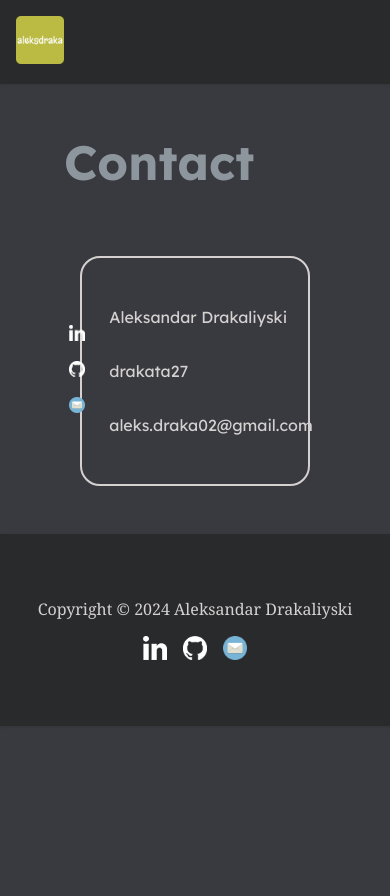
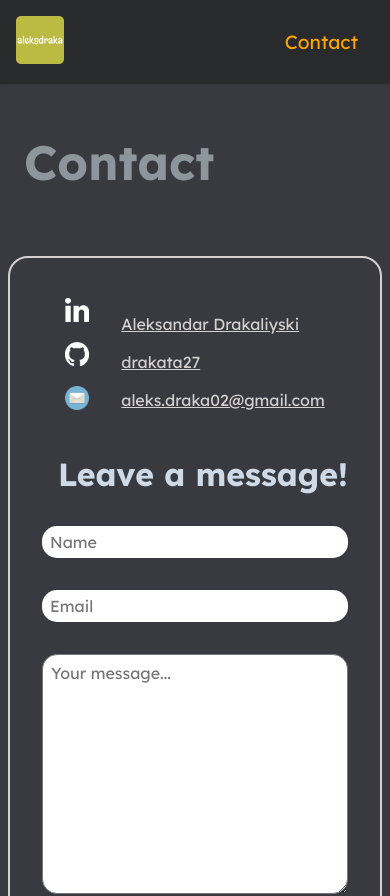
Before and after one commit to drakata27/blog-frontend, a React (Create React App) app: page /contact in a window 390 px wide. Shown: the top 896 px of the page. Before the commit the page ends 844 px from the top, so only its background shows below. Built offline with nearby package versions, Linux system fonts and the light colour scheme; no server answers.

Commit message:
Completed contact page

```diff
--- a/src/App.css
+++ b/src/App.css
@@ -533,15 +533,28 @@ form a:hover{
   align-items: center;
 }
 
+.contact-container p{
+  padding: 0.5rem;
+  margin: 0.5rem;
+}
+
 .links-text{
   align-items: center;
   justify-content: baseline;
+  margin-left: 1rem;
+}
+.links-text a{
+  text-decoration: underline;
 }
 .contact-form-container {
   width: 66%;
 }
+.contact-form-container input:nth-child(1) {
+  margin-top: 0;
+}
 .contact-form>input{
   width: 100%;
+  font-size: 2rem;
 }
 
 .contact-form>textarea{
@@ -646,19 +659,43 @@ form a:hover{
   }
 
   /* Contact */
+  .contact-container-main {
+    margin: 3rem 0.5rem;
+  }
   .contact-container{
     flex-direction: column;
     justify-content: none;
+    margin: 2rem 0rem;
   }
   .links>a>img{
-    width: 1rem;
-    height: 1rem;
+    width: 1.5rem;
+    height: 1.5rem;
   }
+
   .contact-container p{
     font-size: 1rem;
+    margin: 0;
   }
   .contact-form-container {
-    width: 50%;
+    width: 100%;
+  }
+  .contact-form-container h2{
+    margin: 2rem 0 0 0;
+  }
+  .contact-form-container input {
+    width: 100%;
+    height: 2rem;
+    font-size: 1rem;
+  }
+  .contact-form-container textarea {
+    width: 100%;
+    font-size: 1rem;
+  }
+
+  .contact-links{
+    display: flex;
+    align-items: baseline;
+    justify-content: baseline;
   }
 
   /* Footer */
--- a/src/components/Contact.js
+++ b/src/components/Contact.js
@@ -1,4 +1,4 @@
-import React, { useRef } from 'react'
+import React, { useRef, useState } from 'react'
 import {Link} from 'react-router-dom'
 
 import GitHub from '../assets/github.png'
@@ -7,33 +7,52 @@ import Mail from '../assets/mail.png'
 
 import emailjs from '@emailjs/browser';
 
+import Loader from "react-spinners/ScaleLoader";
+
 const Contact = () => {
-  // const form = useRef();
-  // const publicKey = process.env.REACT_APP_EMAILJS_PUBLIC_KEY;
-  // const serviceId = process.env.REACT_APP_SERVICE_ID;
-  // const templateId = process.env.REACT_APP_TEMPLATE_ID;
+  const form = useRef();
+  const publicKey = process.env.REACT_APP_EMAILJS_PUBLIC_KEY;
+  const serviceId = process.env.REACT_APP_SERVICE_ID;
+  const templateId = process.env.REACT_APP_TEMPLATE_ID;
 
-  // const sendEmail = (e) => {
-  //   e.preventDefault();
-  //   emailjs
-  //     .sendForm(serviceId, templateId, form.current, {
-  //       publicKey: publicKey,
-  //     })
-  //     .then(
-  //       () => {
-  //         console.log('SUCCESS!');
-  //         e.target.reset()
-  //       },
-  //       (error) => {
-  //         console.log('FAILED...', error.text);
-  //       },
-  //     );
-  // };
+  const [errorMessage, setErrorMessage] = useState('');
+  const [loading, setLoading] = useState(false)
+
+  const sendEmail = (e) => {
+    setLoading(true)
+    e.preventDefault();
+    const { user_name, user_email, message } = e.target.elements;
+    if (!user_name.value || !user_email.value || !message.value) {
+      setErrorMessage('Please fill out all fields.');
+      setLoading(false)
+      return;
+    }
+
+    emailjs
+      .sendForm(serviceId, templateId, form.current, {
+        publicKey: publicKey,
+      })
+      .then(
+        () => {
+          console.log('SUCCESS!');
+          e.target.reset()
+          setErrorMessage('');
+          setLoading(false)
+          alert('Message sent successfully!')
+        },
+        (error) => {
+          console.log('FAILED...', error.text);
+          setErrorMessage('Failed to send email');
+          setLoading(false)
+        },
+      );
+  };
 
   return (
     <div className='contact-container-main'>
     <h1>Contact</h1>
     <div className='contact-container'>
+
       <div className='contact-links'>
         <div className='links'>
           <Link to='https://www.linkedin.com/in/aleksandar-drakaliyski/' target="_blank"><img className='social-icon' src={LinkedIn} alt='linkedin'/></Link>
@@ -48,14 +67,28 @@ const Contact = () => {
         </div>
       </div>
 
-      {/* <div className='contact-form-container'>
+      <div className='contact-form-container'>
+        <h2>Leave a message!</h2>
       <form className='contact-form' ref={form} onSubmit={sendEmail}>
           <input type="text" name="user_name"  placeholder='Name'/>
           <input type="email" name="user_email" placeholder='Email'/>
           <textarea name="message" placeholder='Your message...'/>
-        <button className='btn' type="submit">Send</button>
+
+        {
+          loading ?
+          <Loader
+                color={"green"}
+                loading={loading}
+                size={30}
+                aria-label="Loading Spinner"
+            />
+            :
+            <button className='btn' type="submit">Send</button>
+        }
+
       </form>
-      </div> */}
+      {errorMessage && <p>{errorMessage}</p>}
+      </div>
     </div>
     </div>
   )
--- a/src/components/Header.js
+++ b/src/components/Header.js
@@ -43,8 +43,7 @@ const Header = () => {
           </>
           }
           </div>
-          {/* <Link className='link' to='/'>Home</Link>
-          <Link className='link' to='/contact'>Contact</Link> */}
+          <Link className='link' to='/contact'>Contact</Link>
         </div>
     </div>
   )
```
Also changed, not shown: 1 other file (tests, documents, lock files or other folders).
